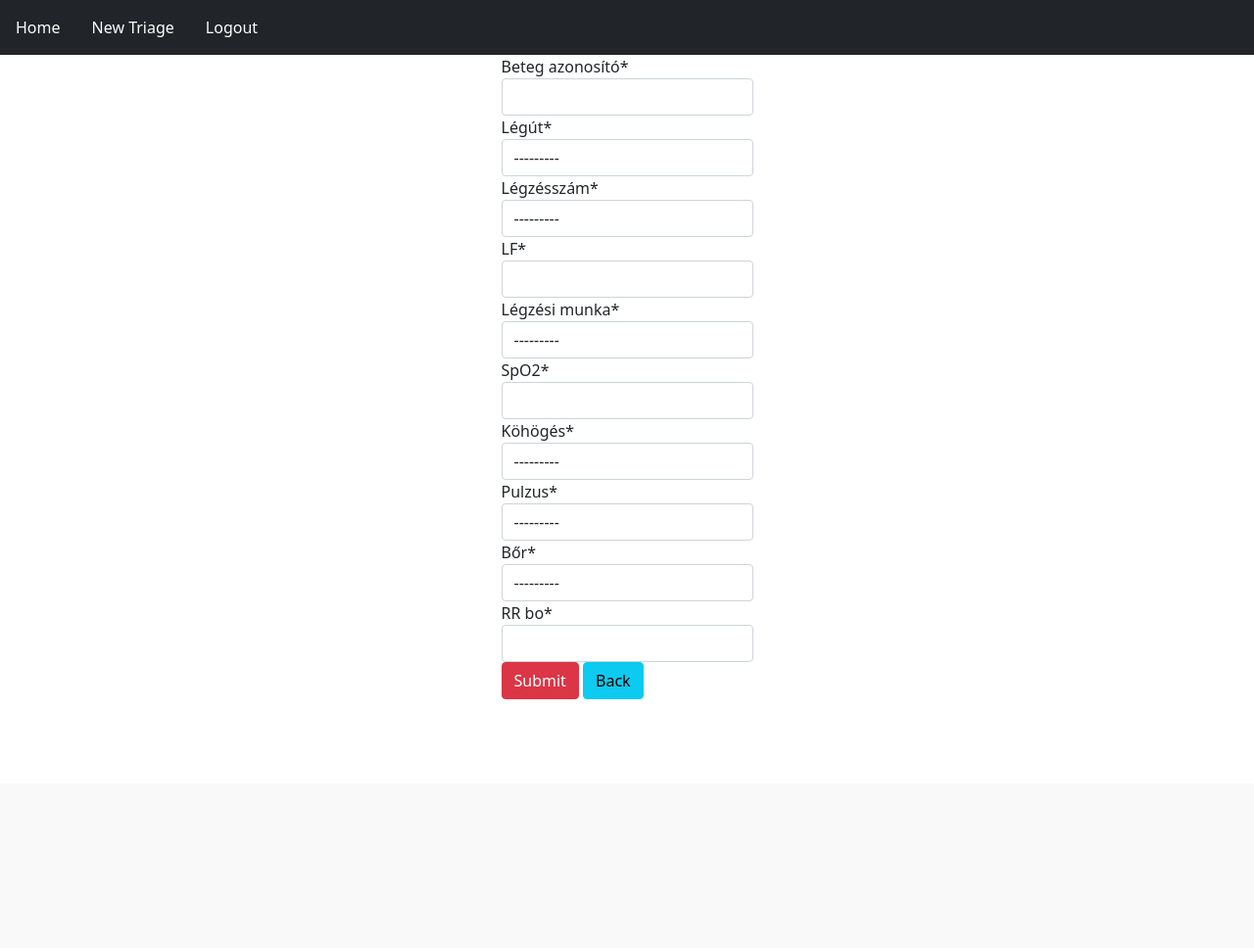
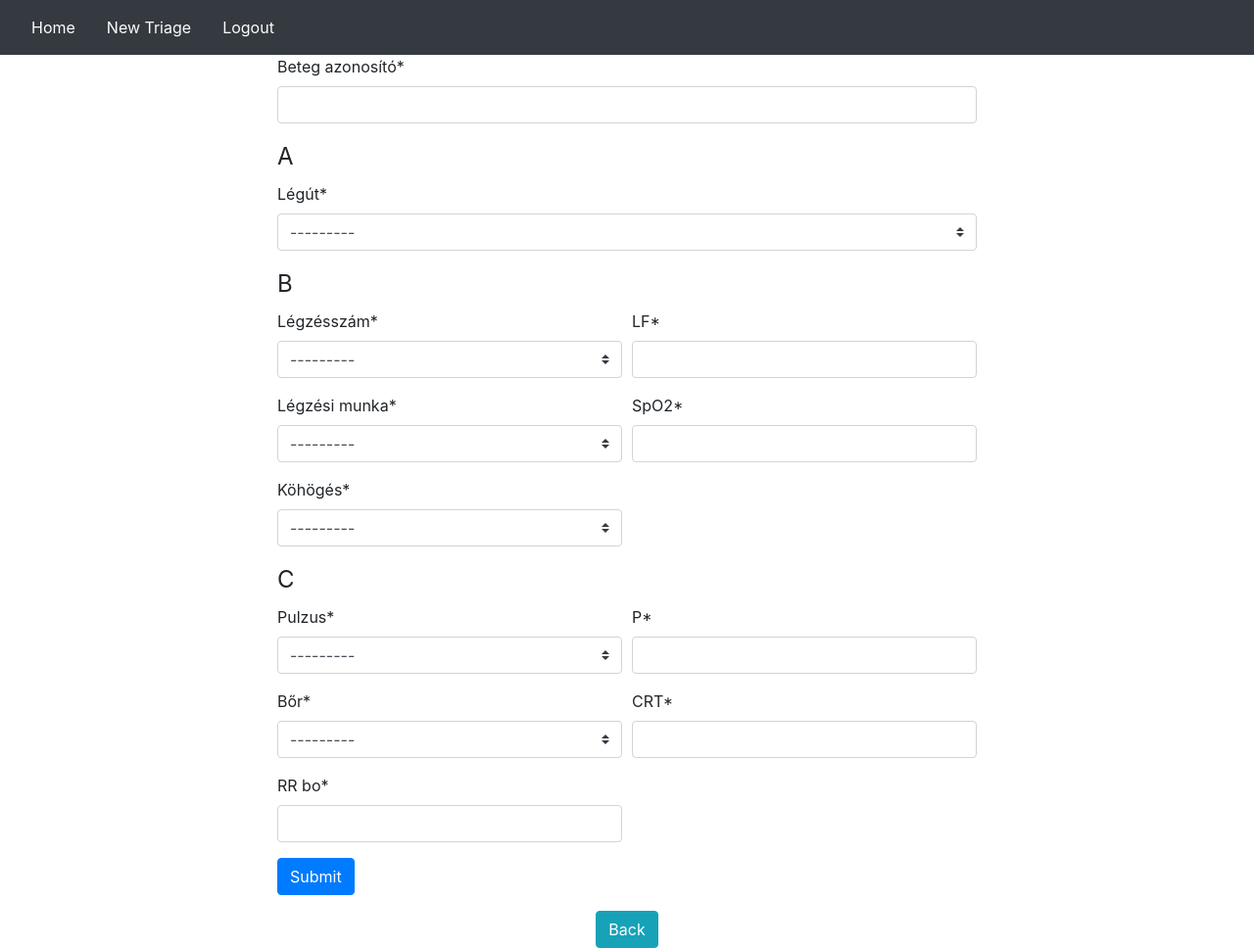
Before and after one commit to imgergely/triage, a Django app: page /triage_form/ in a window 1280 px wide. Shown: the whole page at 98% size. Before the commit the page ends 714 px from the top, so only its background shows below. Run offline with Django 4.2, Linux system fonts and the light colour scheme; a user stored in the database is signed in; some libraries are stand-ins or nearby versions.

Commit message:
styled the layout of form fields, updated detail views

```diff
--- a/triage/forms.py
+++ b/triage/forms.py
@@ -1,8 +1,43 @@
 
 from django.forms import ModelForm
 from .models import Triage
+from crispy_forms.helper import FormHelper
+from crispy_forms.layout import *
 
 class TriageForm(ModelForm):
     class Meta:
         model = Triage
         exclude = ('user',)
+
+    def __init__(self, *args, **kwargs):
+        super().__init__(*args, **kwargs)
+        self.helper = FormHelper()
+        self.helper.layout = Layout(
+            Fieldset('', 'patientid'),
+            Fieldset('A', 'legut'),
+            Fieldset('B',   Row(
+                                Column('legzesszam', css_class='form-group col-md-6 mb-0'),
+                                Column('legzesszam_LF', css_class='form-group col-md-6 mb-0'),
+                                css_class='form-row'
+                                ),
+                            Row(
+                                Column('legzesi_munka', css_class='form-group col-md-6 mb-0'),
+                                Column('legzesi_munka_SPO', css_class='form-group col-md-6 mb-0'),
+                                css_class='form-row'
+                                ),
+                            Row(Column('kohoges', css_class='form-group col-md-6 mb-0'),
+                                css_class='form-row'
+                                ),),
+            Fieldset('C',   Row(
+                                Column('pulzus', css_class='form-group col-md-6 mb-0'),
+                                Column('pulzus_p', css_class='form-group col-md-6 mb-0'),
+                                css_class='form-row'
+                                ),
+                            Row(
+                                Column('bor', css_class='form-group col-md-6 mb-0'),
+                                Column('crt', css_class='form-group col-md-6 mb-0'),
+                                Column('rrbo', css_class='form-group col-md-6 mb-0'),
+                                css_class='form-row'
+                                ),),
+            ButtonHolder(
+                Submit('submit', 'Submit', css_class='button white'),),)
--- a/triage/models.py
+++ b/triage/models.py
@@ -1,6 +1,7 @@
 from django.db import models
 from django.conf import settings
 from operator import methodcaller
+
 
 LEGUT_CHOICES = (
         ('1', 'Átjárható',),
@@ -72,16 +73,17 @@ class Triage(models.Model):
     pulzus = models.CharField("Pulzus",max_length=1,choices=PULZUS)
     pulzus_p = models.CharField("P",max_length=50)
     bor = models.CharField("Bőr",max_length=1,choices=BOR)
-    pulzus_p = models.CharField("CRT",max_length=50)
-    pulzus_p = models.CharField("RR bo",max_length=50)
+    crt = models.CharField("CRT",max_length=50)
+    rrbo = models.CharField("RR bo",max_length=50)
 
     def get_fields(self):
         collectorlist = []
         for field in Triage._meta.fields:
-            try:
-                collector = field.verbose_name, methodcaller('get_{}_display'.format(field.name))(self)
-                collectorlist.append(collector)
-            except:
-                collector= field.verbose_name, field.value_to_string(self)
-                collectorlist.append(collector)
+            if field.name not in ['id', 'created', 'user']:
+                try:
+                    collector = field.verbose_name, methodcaller('get_{}_display'.format(field.name))(self)
+                    collectorlist.append(collector)
+                except:
+                    collector= field.verbose_name, field.value_to_string(self)
+                    collectorlist.append(collector)
         return collectorlist
--- a/triage/templates/base.html
+++ b/triage/templates/base.html
@@ -4,9 +4,7 @@
   <head>
     <meta charset="utf-8">
     <meta name="viewport" content="width=device-width, initial-scale=1">
-
-    <link href="https://cdn.jsdelivr.net/npm/bootstrap@5.1.3/dist/css/bootstrap.min.css" rel="stylesheet" integrity="sha384-1BmE4kWBq78iYhFldvKuhfTAU6auU8tT94WrHftjDbrCEXSU1oBoqyl2QvZ6jIW3" crossorigin="anonymous">
-
+    <link rel="stylesheet" href="https://cdn.jsdelivr.net/npm/bootstrap@4.0.0/dist/css/bootstrap.min.css" integrity="sha384-Gn5384xqQ1aoWXA+058RXPxPg6fy4IWvTNh0E263XmFcJlSAwiGgFAW/dAiS6JXm" crossorigin="anonymous">
     {% if title != None %}
         <title>  {{title}} </title>
     {% else %}
@@ -37,7 +35,9 @@
 
     {% block content %}{% endblock%}
 
-    <script src="https://cdn.jsdelivr.net/npm/bootstrap@5.1.3/dist/js/bootstrap.bundle.min.js" integrity="sha384-ka7Sk0Gln4gmtz2MlQnikT1wXgYsOg+OMhuP+IlRH9sENBO0LRn5q+8nbTov4+1p" crossorigin="anonymous"></script>
+    <script src="https://code.jquery.com/jquery-3.2.1.slim.min.js" integrity="sha384-KJ3o2DKtIkvYIK3UENzmM7KCkRr/rE9/Qpg6aAZGJwFDMVNA/GpGFF93hXpG5KkN" crossorigin="anonymous"></script>
+    <script src="https://cdn.jsdelivr.net/npm/popper.js@1.12.9/dist/umd/popper.min.js" integrity="sha384-ApNbgh9B+Y1QKtv3Rn7W3mgPxhU9K/ScQsAP7hUibX39j7fakFPskvXusvfa0b4Q" crossorigin="anonymous"></script>
+    <script src="https://cdn.jsdelivr.net/npm/bootstrap@4.0.0/dist/js/bootstrap.min.js" integrity="sha384-JZR6Spejh4U02d8jOt6vLEHfe/JQGiRRSQQxSfFWpi1MquVdAyjUar5+76PVCmYl" crossorigin="anonymous"></script>
 
   </body>
 </html>
--- a/triage/templates/home.html
+++ b/triage/templates/home.html
@@ -32,6 +32,5 @@
             </table>
         </div>
     </div>
-
 </div>
 {% endblock%}
--- a/triage/templates/logout.html
+++ b/triage/templates/logout.html
@@ -9,9 +9,8 @@
 <div class="d-flex justify-content-center">
     <form method="POST"> {% csrf_token %}
         <div class="form-group m-0">
-            <button type="submit" class="btn btn-primary btn-info">
-                Logout
-            </button>
+            <button type="submit" class="btn btn-primary btn-danger">Logout</button>
+            <a href="{% url 'app-home' %}"><button type="button" class="btn btn-primary btn-info">Back</button></a>
         </div>
     </form>
 </div>
--- a/triage/templates/triage_form.html
+++ b/triage/templates/triage_form.html
@@ -10,13 +10,13 @@
 
 {% block content %}
 
+
 <div class="d-flex justify-content-center">
+    <form action="" method="post">{% csrf_token %}
+        {% crispy form %}
+    </form>
 </div>
 <div class="d-flex justify-content-center">
-<form action="" method="post">{% csrf_token %}
-        {{ form|crispy }}
-    <button type="submit" class="btn btn-primary btn-danger">Submit</button>
-    <a href="{% url 'app-home' %}"><button type="button" class="btn btn-primary btn-info" href="{% url 'app-home' %}">Back</button></a>
-</form>
+    <a href="{% url 'app-home' %}"><button type="button" class="btn btn-primary btn-info">Back</button></a>
 </div>
 {% endblock %}
--- a/triage/views.py
+++ b/triage/views.py
@@ -7,8 +7,8 @@ from django.views.generic import DetailView, DeleteView
 
 def user_login(request):
     if request.user.is_authenticated:
-        triage = {"triage": Triage.objects.all()}
-        return render(request, 'home.html', triage)
+
+        return render(request, 'home.html', get_triage_data())
 
     if request.method == "POST":
         username = request.POST.get("name")
@@ -21,11 +21,14 @@ def user_login(request):
             return render(request, 'login.html',context)
 
         login(request, user)
-        triage = {"triage": Triage.objects.all()}
-        return render(request, 'home.html', triage)
+        return render(request, 'home.html', get_triage_data())
 
     return render(request, 'login.html')
 
+
+def get_triage_data():
+    triage = {"triage": Triage.objects.all()}
+    return triage
 
 @login_required
 def user_logout(request):
@@ -37,8 +40,7 @@ def user_logout(request):
 
 @login_required
 def home(request):
-    triage = {"triage": Triage.objects.all()}
-    return render(request, 'home.html', triage)
+    return render(request, 'home.html', get_triage_data())
 
 @login_required
 def triage(request):
```
Also changed, not shown: triage/templates/triage_detail.html (+26 -8 lines), db.sqlite3, triage/migrations/0003_triage_crt_triage_rrbo_alter_triage_patientid_and_more.py (added).
